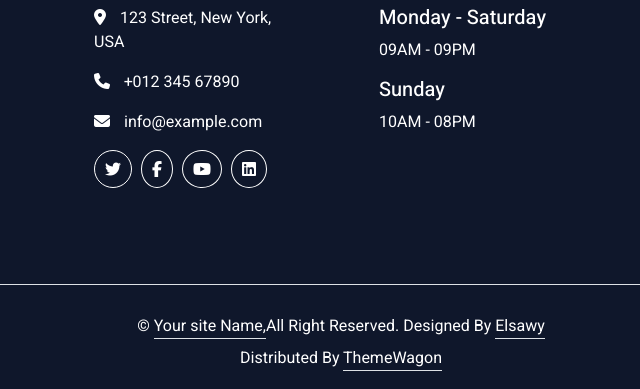
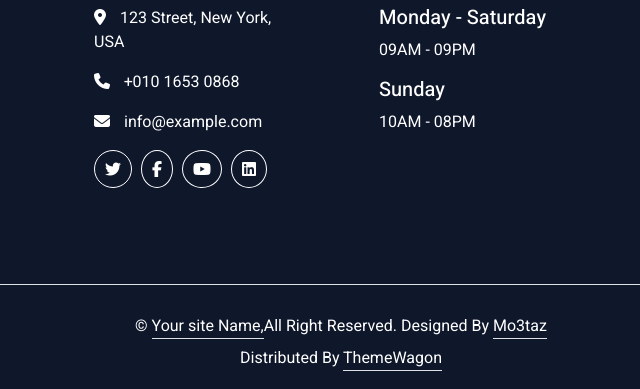
Before and after one commit to mo3tazzzzz/Restaurant, a plain HTML site: page menu.html in a window 1280 px wide. Shown: the part 1422-1811 px from the top of the page, 309-949 px from the left. Drawn offline with Linux system fonts and the light colour scheme.

Commit message:
Update menu.html

```diff
--- a/menu.html
+++ b/menu.html
@@ -586,7 +586,7 @@
             <div class="col-lg-3 col-md-6 p-5">
                 <h5 class="section-heading fw-normal">Contact</h5>
                 <p><i class="fa-solid fa-location-dot"></i> 123 Street, New York, USA</p>
-                <p><i class="fa-solid fa-phone"></i>  +012 345 67890</p>
+                <p><i class="fa-solid fa-phone"></i>  +010 1653 0868</p>
                 <p><i class="fa-solid fa-envelope"></i>  info@example.com</p>
                 <div class="icon">
                     <i class="fa-brands fa-twitter"></i>
@@ -618,7 +618,7 @@
                 <div class="col-md-12">
                     <div class="caption ">
                         <p>© <a href="" class="border-bottom">Your site Name,</a>All Right Reserved. Designed By
-                        <a href="" class="border-bottom">Elsawy</a> <br>
+                        <a href="" class="border-bottom">Mo3taz</a> <br>
                         Distributed By <a href="" class="border-bottom">ThemeWagon</a> </p>
                     </div>
                 </div>
```
